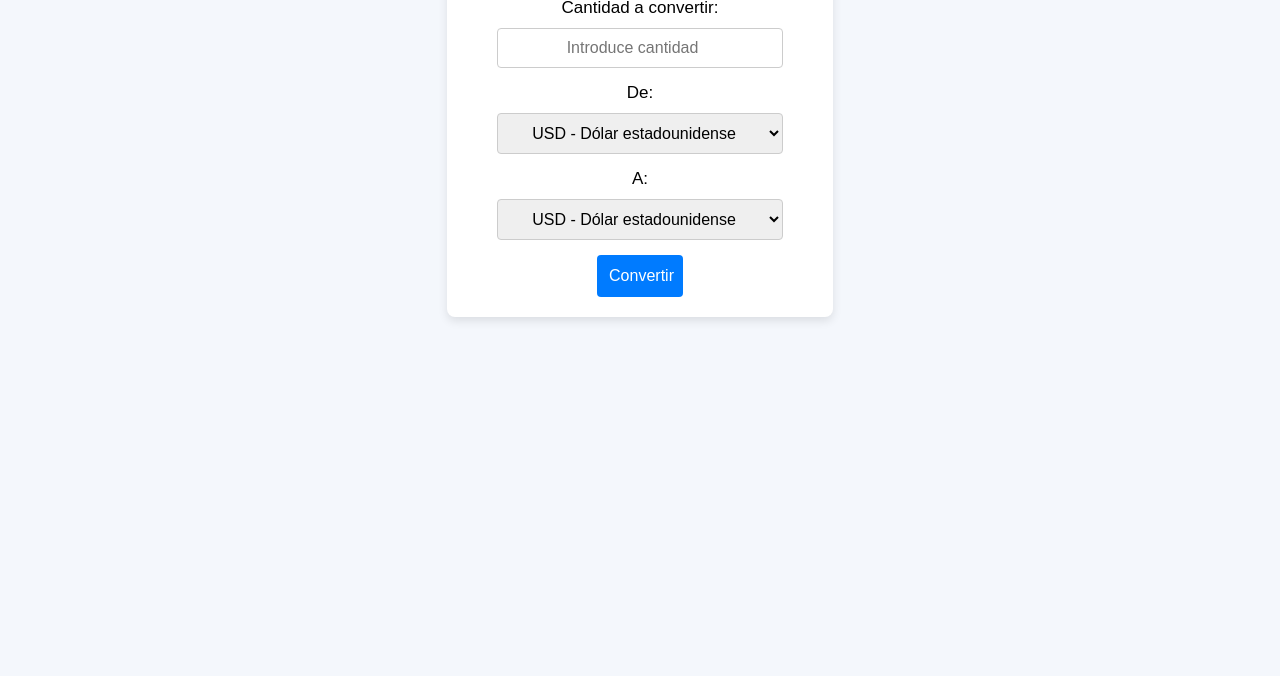
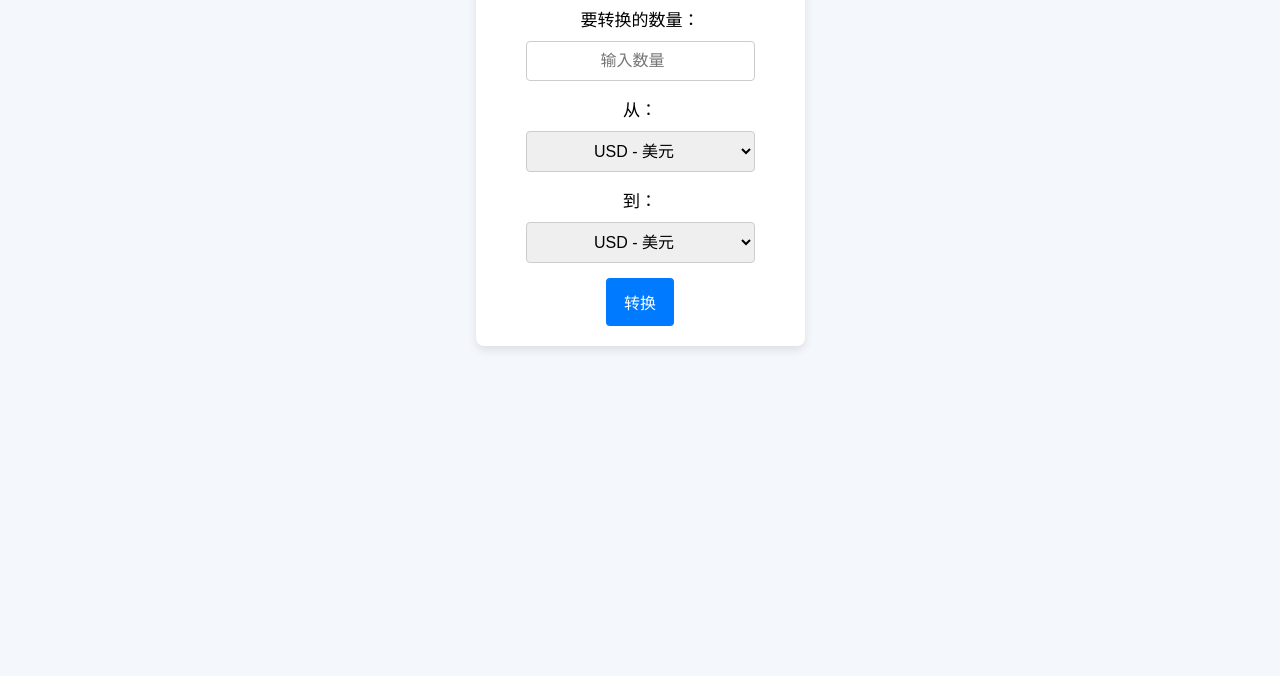
Before and after one commit to jorgeddcc7/calculaincoterms-china, a plain HTML site: page divisas.html in a window 1280 px wide. Shown: the part 124-800 px from the top of the page. Drawn offline with Linux system fonts and the light colour scheme.

Commit message:
traducción

```diff
--- a/divisas.html
+++ b/divisas.html
@@ -3,7 +3,7 @@
 <head>
     <meta charset="UTF-8">
     <meta name="viewport" content="width=device-width, initial-scale=1.0">
-    <title>Conversor de Divisas</title>
+    <title>货币兑换器</title>
     <link rel="stylesheet" href="divisas.css">
     <link rel="icon" href="favicon2.ico" type="image/ico">
     <script async src="https://pagead2.googlesyndication.com/pagead/js/adsbygoogle.js?client=ca-pub-6775666300374227"
@@ -19,8 +19,8 @@
 </script>
 </head>
 <body>
-    <a href="distancias.html" class="link__distancia" target="_blank">Estimador de tiempo de entrega</a>
-    <a href="index.html" class="link__incoterms" target="_blank">Calculadora de INCOTERMS</a>
+    <a href="distancias.html" class="link__distancia" target="_blank">预计交付时间</a>
+    <a href="index.html" class="link__incoterms" target="_blank">国际贸易术语解释通则计算器</a>
     <div class="adsense-container left">
         <ins class="adsbygoogle"
             style="display:block"
@@ -34,63 +34,63 @@
     </div>
 
     <div class="container">
-        <h1>Conversor de Divisas</h1>
+        <h1>货币兑换器</h1>
         <!-- Formulario para ingresar los datos -->
         <div class="form-group">
-            <label for="cantidad">Cantidad a convertir:</label>
-            <input type="number" id="cantidad" placeholder="Introduce cantidad" required>
+            <label for="cantidad">要转换的数量：</label>
+            <input type="number" id="cantidad" placeholder="输入数量" required>
         </div>
 
         <div class="form-group">
-            <label for="deDivisa">De:</label>
+            <label for="deDivisa">从：</label>
             <select id="deDivisa">
-                <option value="USD">USD - Dólar estadounidense</option>
-                <option value="EUR">EUR - Euro</option>
-                <option value="GBP">GBP - Libra esterlina</option>
-                <option value="JPY">JPY - Yen japonés</option>
-                <option value="AUD">AUD - Dólar australiano</option>
-                <option value="CAD">CAD - Dólar canadiense</option>
-                <option value="CHF">CHF - Franco suizo</option>
-                <option value="CNY">CNY - Yuan chino</option>
-                <option value="INR">INR - Rupia india</option>
-                <option value="BRL">BRL - Real brasileño</option>
-                <option value="MXN">MXN - Peso mexicano</option>
-                <option value="HKD">HKD - Dólar de Hong Kong</option>
-                <option value="NZD">NZD - Dólar de Nueva Zelanda</option>
-                <option value="KRW">KRW - Won surcoreano</option>
-                <option value="SAR">SAR - Riyal saudí</option>
-                <option value="SGD">SGD - Dólar de Singapur</option>
-                <option value="ZAR">ZAR - Rand sudafricano</option>
-                <option value="TRY">TRY - Lira turca</option>
+                <option value="USD">USD - 美元</option>
+                <option value="EUR">EUR - 欧元</option>
+                <option value="GBP">GBP - 英镑</option>
+                <option value="JPY">JPY - 日元</option>
+                <option value="AUD">AUD - 澳元</option>
+                <option value="CAD">CAD - 加元</option>
+                <option value="CHF">CHF - 瑞士法郎</option>
+                <option value="CNY">CNY - 人民币</option>
+                <option value="INR">INR - 印度卢比</option>
+                <option value="BRL">BRL - 巴西雷亚尔</option>
+                <option value="MXN">MXN - 墨西哥比索</option>
+                <option value="HKD">HKD - 港元</option>
+                <option value="NZD">NZD - 新西兰元</option>
+                <option value="KRW">KRW - 韩元</option>
+                <option value="SAR">SAR - 沙特里亚尔</option>
+                <option value="SGD">SGD - 新加坡元</option>
+                <option value="ZAR">ZAR - 南非兰特</option>
+                <option value="TRY">TRY - 土耳其里拉</option>
             </select>
         </div>
 
         <div class="form-group">
-            <label for="aDivisa">A:</label>
+            <label for="aDivisa">到：</label>
             <select id="aDivisa">
-                <option value="USD">USD - Dólar estadounidense</option>
-                <option value="EUR">EUR - Euro</option>
-                <option value="GBP">GBP - Libra esterlina</option>
-                <option value="JPY">JPY - Yen japonés</option>
-                <option value="AUD">AUD - Dólar australiano</option>
-                <option value="CAD">CAD - Dólar canadiense</option>
-                <option value="CHF">CHF - Franco suizo</option>
-                <option value="CNY">CNY - Yuan chino</option>
-                <option value="INR">INR - Rupia india</option>
-                <option value="BRL">BRL - Real brasileño</option>
-                <option value="MXN">MXN - Peso mexicano</option>
-                <option value="HKD">HKD - Dólar de Hong Kong</option>
-                <option value="NZD">NZD - Dólar de Nueva Zelanda</option>
-                <option value="KRW">KRW - Won surcoreano</option>
-                <option value="SAR">SAR - Riyal saudí</option>
-                <option value="SGD">SGD - Dólar de Singapur</option>
-                <option value="ZAR">ZAR - Rand sudafricano</option>
-                <option value="TRY">TRY - Lira turca</option>
+                <option value="USD">USD - 美元</option>
+                <option value="EUR">EUR - 欧元</option>
+                <option value="GBP">GBP - 英镑</option>
+                <option value="JPY">JPY - 日元</option>
+                <option value="AUD">AUD - 澳元</option>
+                <option value="CAD">CAD - 加元</option>
+                <option value="CHF">CHF - 瑞士法郎</option>
+                <option value="CNY">CNY - 人民币</option>
+                <option value="INR">INR - 印度卢比</option>
+                <option value="BRL">BRL - 巴西雷亚尔</option>
+                <option value="MXN">MXN - 墨西哥比索</option>
+                <option value="HKD">HKD - 港元</option>
+                <option value="NZD">NZD - 新西兰元</option>
+                <option value="KRW">KRW - 韩元</option>
+                <option value="SAR">SAR - 沙特里亚尔</option>
+                <option value="SGD">SGD - 新加坡元</option>
+                <option value="ZAR">ZAR - 南非兰特</option>
+                <option value="TRY">TRY - 土耳其里拉</option>
             </select>
         </div>
 
         <!-- Botón para realizar la conversión -->
-        <button id="convertir">Convertir</button>
+        <button id="convertir">转换</button>
         <!-- Resultado -->
         <p id="resultado" style="display: none;"></p>
     </div>
```
Also changed, not shown: distancias.html (+2 -2 lines).
